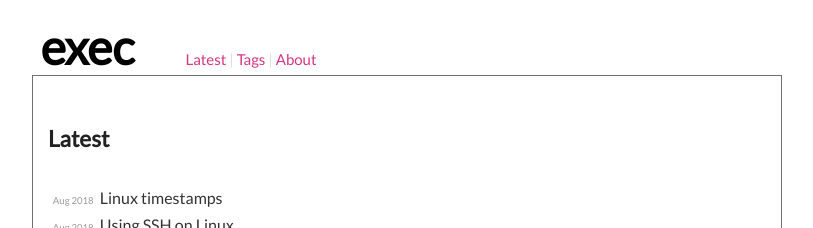
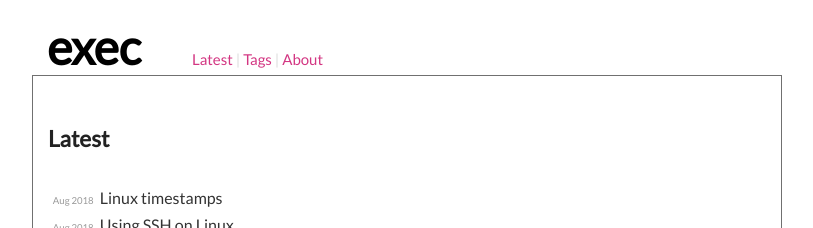
Before and after one commit to execas/execas.github.io, a Jekyll site: the page built from index.html, in a window 1280 px wide. Shown: the top 228 px of the page, without its empty margins (233-1046 px from the left). Built offline with Jekyll 4.4.1, drawn with Linux system fonts in a browser that asks for light colours.

Commit message:
Update execas.css

```diff
--- a/css/execas.css
+++ b/css/execas.css
@@ -112,7 +112,7 @@ p {
      color: #dddddd;
      margin:0 auto;
      max-width: 720px;
-     padding: 10px 13px 0px 0px;
+     padding: 10px 0px 0px 0px;
      /*border: 2px solid #ffffff;*/
      /*border-bottom: 1px solid #000000;*/
      /*border-radius: 0px 30px 0px 0px;     */
```
